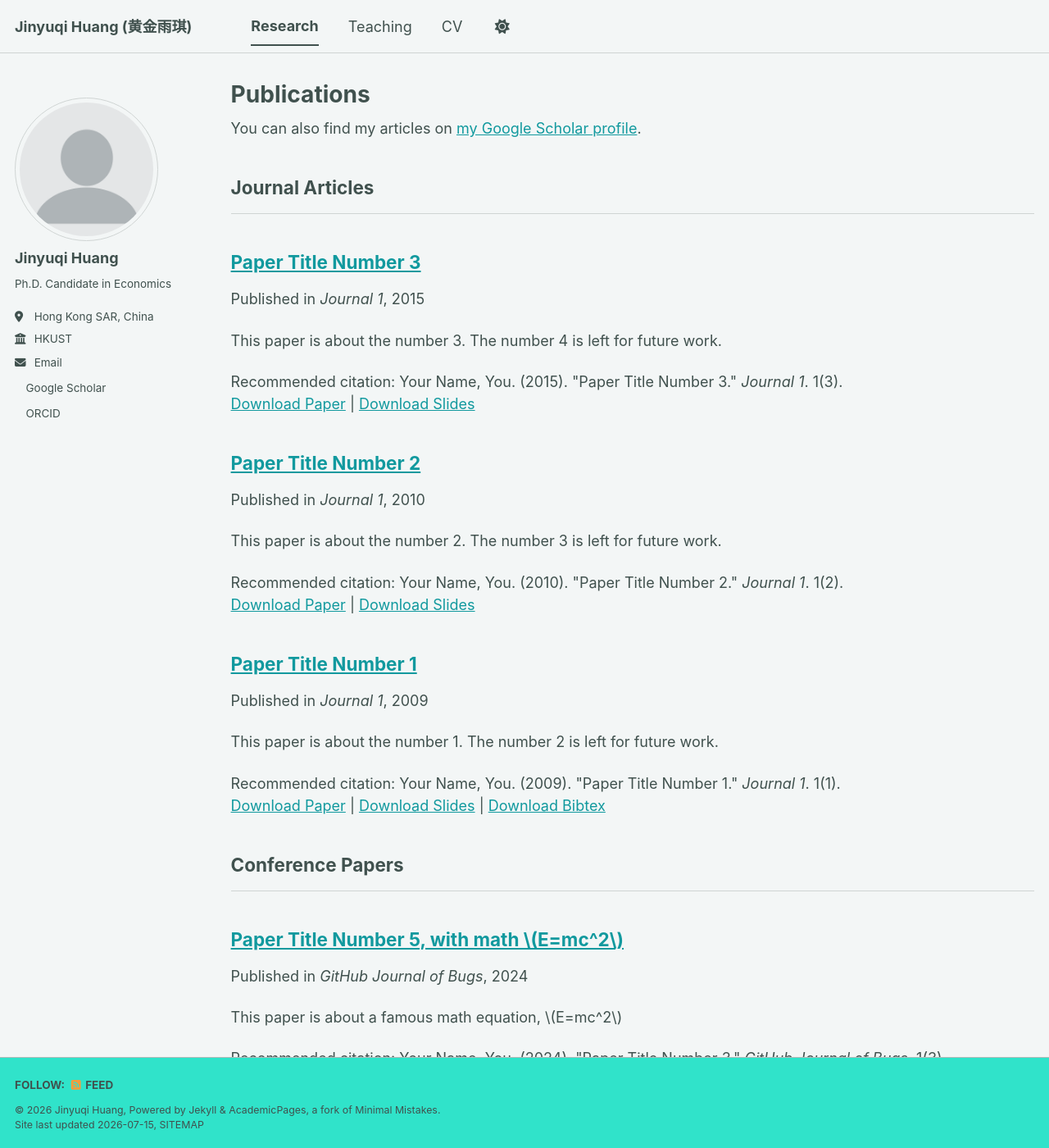
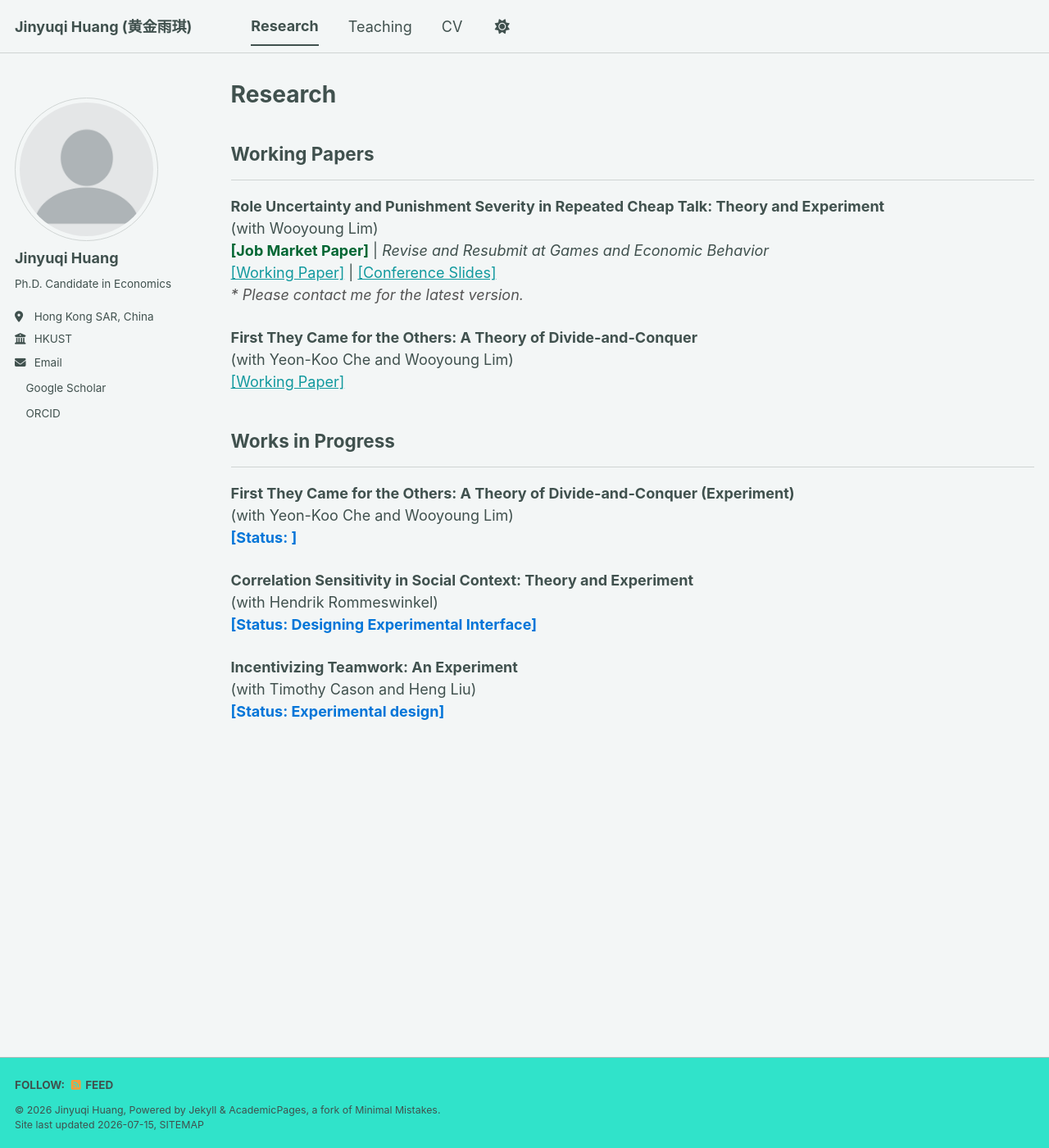
Before and after one commit to brayanam5903/brayanam5903.github.io, a Jekyll site: the page built from _pages/publications.html, in a window 1280 px wide and 1400 px high. Shown: the whole window at 82% size. Built offline with Jekyll 4.4.1, drawn with Linux system fonts in a browser that asks for light colours; a style sheet for code colours, icons or effects is not loaded; some of the changed text lies outside the part shown.

Commit message:
Revise publications page to include new research
Updated the publications page to reflect new research papers and their statuses.

```diff
--- a/_pages/publications.html
+++ b/_pages/publications.html
@@ -1,33 +1,55 @@
 ---
 layout: archive
-title: "Publications"
+title: "Research"
 permalink: /research/
 author_profile: true
 ---
 
-{% if site.author.googlescholar %}
-  <div class="wordwrap">You can also find my articles on <a href="{{site.author.googlescholar}}">my Google Scholar profile</a>.</div>
-{% endif %}
+<h2>Working Papers</h2>
+<hr />
 
-{% include base_path %}
+<div style="margin-bottom: 25px;">
+  <p>
+    <b>Role Uncertainty and Punishment Severity in Repeated Cheap Talk: Theory and Experiment</b> <br>
+    (with Wooyoung Lim) <br>
+    <span style="color: #006633; font-weight: bold;">[Job Market Paper]</span> | <i>Revise and Resubmit at Games and Economic Behavior</i> <br>
+    <a href="https://papers.ssrn.com/sol3/papers.cfm?abstract_id=5314097">[Working Paper]</a> | <a href="/files/JMP_slides.pdf">[Conference Slides]</a> <br>
+    <i style="color: #555;">* Please contact me for the latest version.</i>
+  </p>
+</div>
 
-<!-- New style rendering if publication categories are defined -->
-{% if site.publication_category %}
-  {% for category in site.publication_category  %}
-    {% assign title_shown = false %}
-    {% for post in site.publications reversed %}
-      {% if post.category != category[0] %}
-        {% continue %}
-      {% endif %}
-      {% unless title_shown %}
-        <h2>{{ category[1].title }}</h2><hr />
-        {% assign title_shown = true %}
-      {% endunless %}
-      {% include archive-single.html %}
-    {% endfor %}
-  {% endfor %}
-{% else %}
-  {% for post in site.publications reversed %}
-    {% include archive-single.html %}
-  {% endfor %}
-{% endif %}
+<div style="margin-bottom: 25px;">
+  <p>
+    <b>First They Came for the Others: A Theory of Divide-and-Conquer</b> <br>
+    (with Yeon-Koo Che and Wooyoung Lim) <br>
+    <a href="https://arxiv.org/abs/2607.12371">[Working Paper]</a>
+  </p>
+</div>
+
+
+<h2>Works in Progress</h2>
+<hr />
+
+<div style="margin-bottom: 25px;">
+  <p>
+    <b>First They Came for the Others: A Theory of Divide-and-Conquer (Experiment)</b> <br>
+    (with Yeon-Koo Che and Wooyoung Lim) <br>
+    <b><span style="color: #0275d8;">[Status: ]</span></b> <!-- 你可以在这里修改实验进度 -->
+  </p>
+</div>
+
+<div style="margin-bottom: 25px;">
+  <p>
+    <b>Correlation Sensitivity in Social Context: Theory and Experiment</b> <br>
+    (with Hendrik Rommeswinkel) <br>
+    <b><span style="color: #0275d8;">[Status: Designing Experimental Interface]</span></b> <!-- 你可以在这里修改实验进度 -->
+  </p>
+</div>
+
+<div style="margin-bottom: 25px;">
+  <p>
+    <b>Incentivizing Teamwork: An Experiment</b> <br>
+    (with Timothy Cason and Heng Liu) <br>
+    <b><span style="color: #0275d8;">[Status: Experimental design]</span></b> <!-- 你可以在这里修改实验进度 -->
+  </p>
+</div>
```
